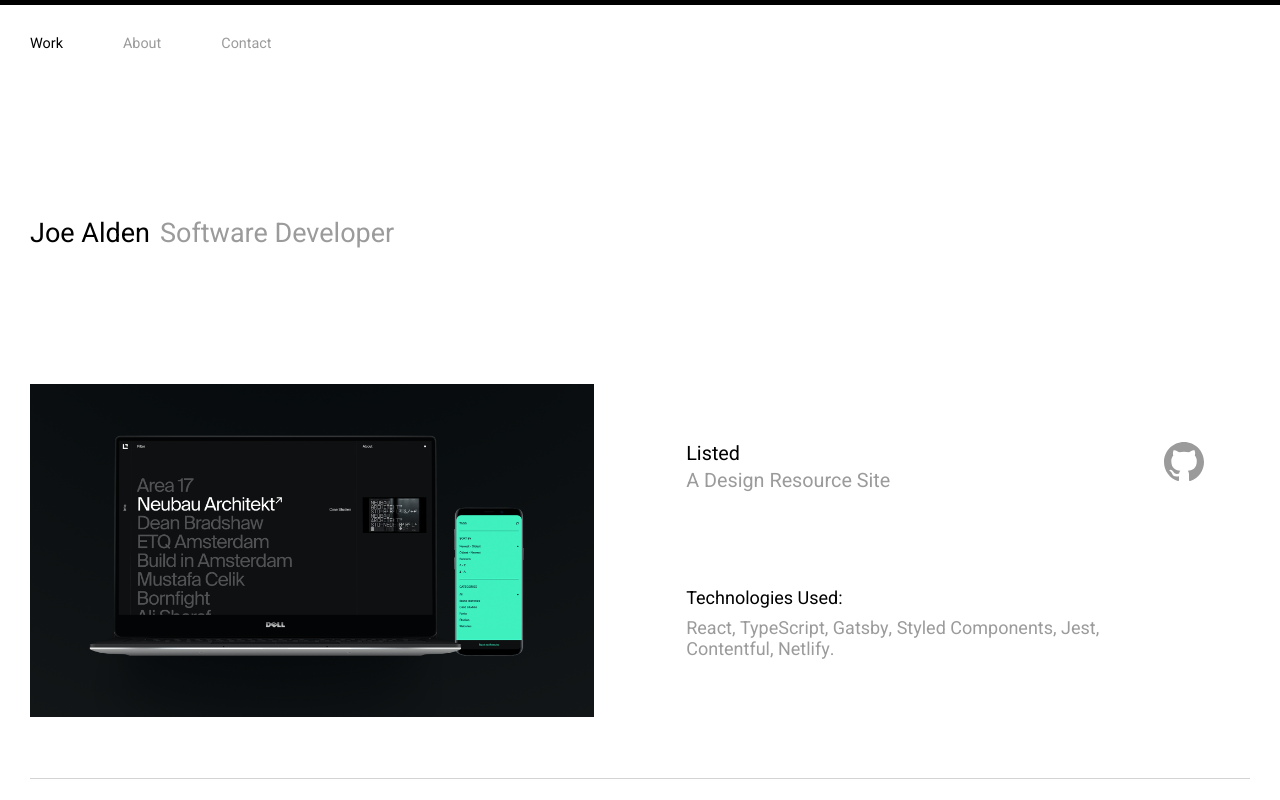
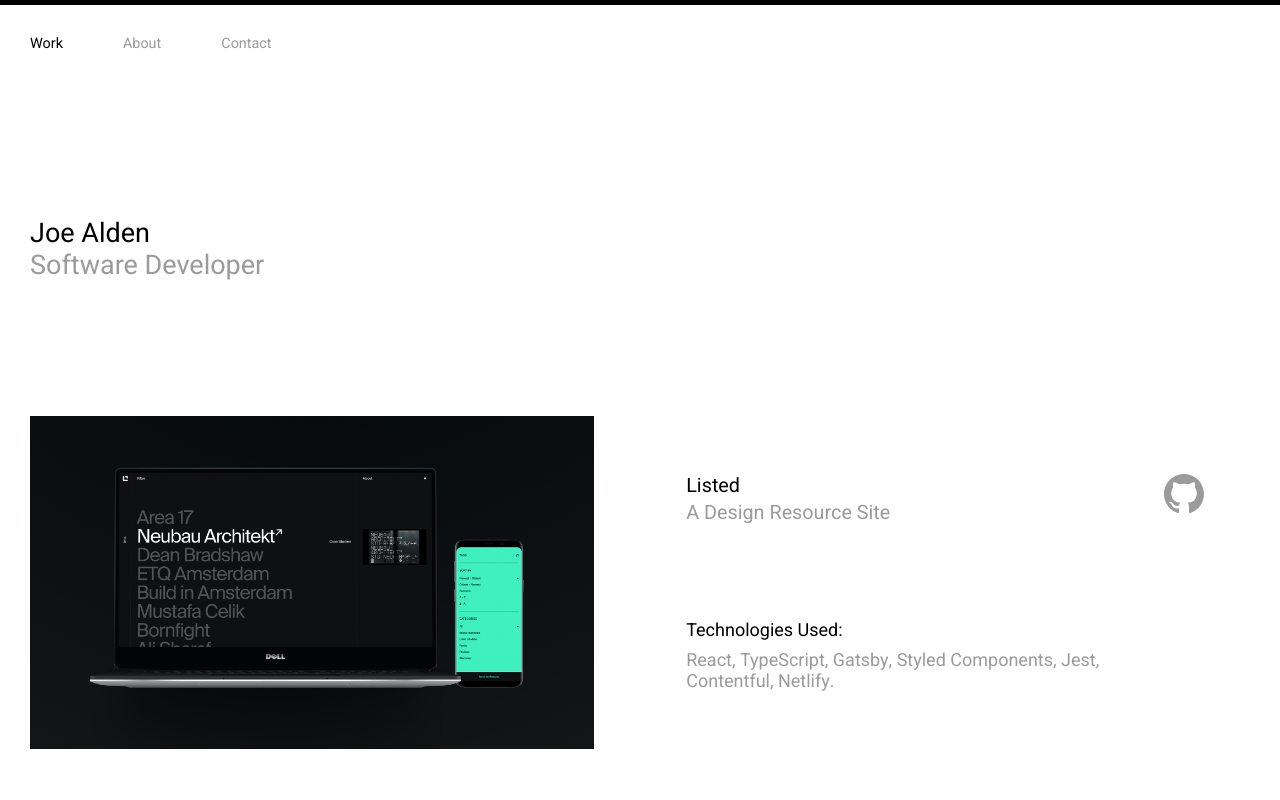
Before and after one commit to joealden/joe-aldens-portfolio, a Vue app: page /#/ in a window 1280 px wide. Shown: the top 800 px of the page. Built offline with nearby package versions, Linux system fonts and the light colour scheme.

Commit message:
Change positioning of main headers

```diff
--- a/src/views/Work.vue
+++ b/src/views/Work.vue
@@ -192,7 +192,8 @@ export default {
 #header {
   width: 100%;
   display: flex;
-  align-items: center;
+  flex-direction: column;
+  justify-content: center;
   min-height: 200px;
   padding: 175px 0;
 
```
